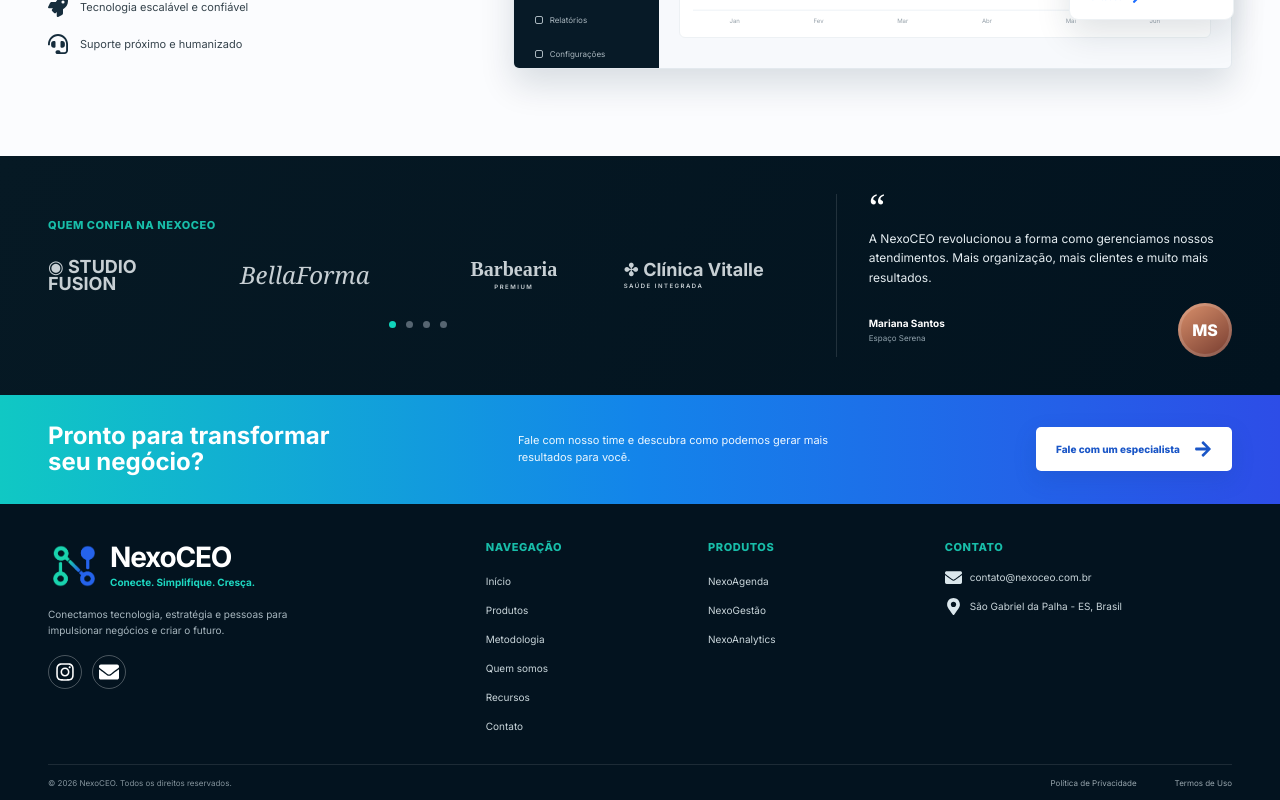
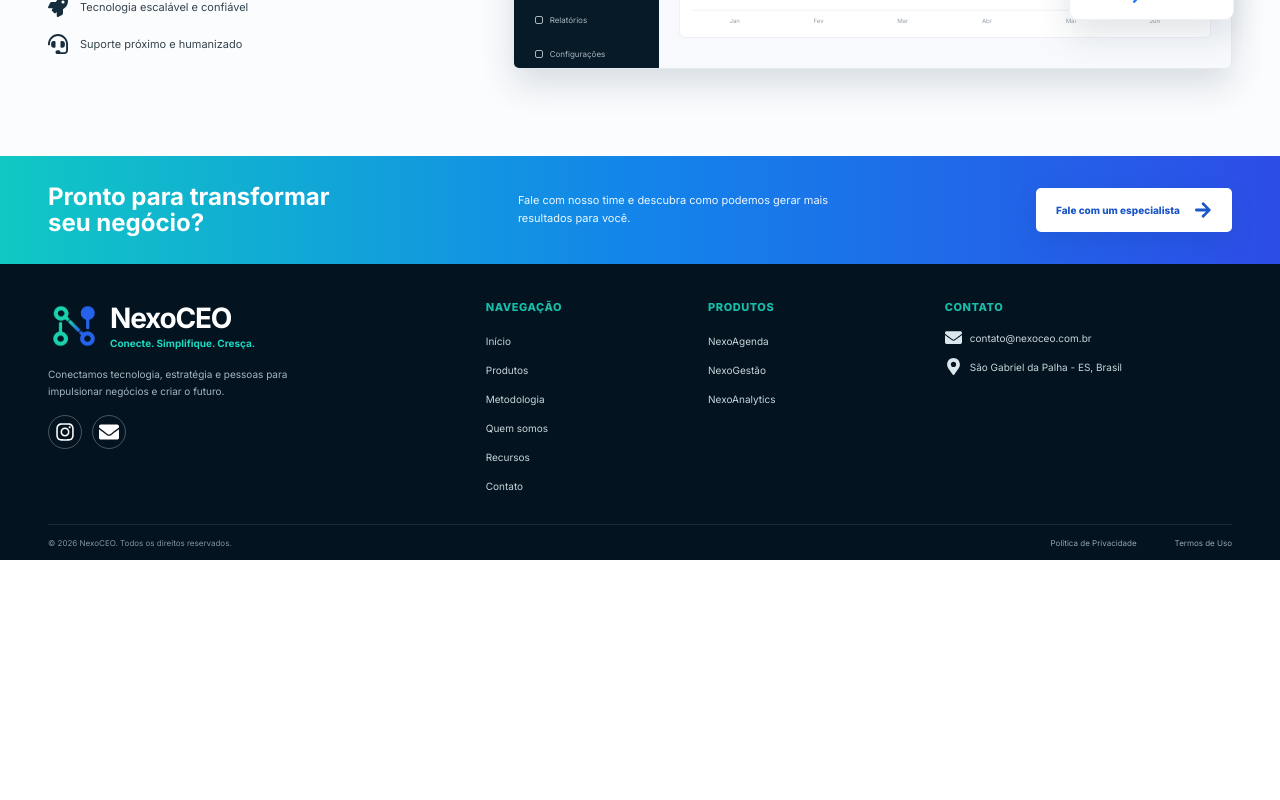
Before and after one commit to NexoCeo/nexoceo-site, a React (Vite) app: page / in a window 1280 px wide. Shown: the part 2266-3066 px from the top of the page. After the commit the page ends 2826 px from the top, so only its background shows below. Built offline with nearby package versions, Linux system fonts and the light colour scheme.

Commit message:
Hide social proof testimonials section from homepage

```diff
--- a/src/App.tsx
+++ b/src/App.tsx
@@ -6,7 +6,6 @@ import ContactSection from '@/components/sections/contact-section/ContactSection
 import HeroSection from '@/components/sections/hero-section/HeroSection'
 import MethodologySection from '@/components/sections/methodology-section/MethodologySection'
 import ProductsSection from '@/components/sections/products-section/ProductsSection'
-import SocialProofSection from '@/components/sections/social-proof-section/SocialProofSection'
 import WhyNexoSection from '@/components/sections/why-nexo-section/WhyNexoSection'
 
 function App() {
@@ -26,8 +25,6 @@ function App() {
 
       <WhyNexoSection />
 
-      <SocialProofSection />
-
       <ContactSection />
 
       <Footer />
```
